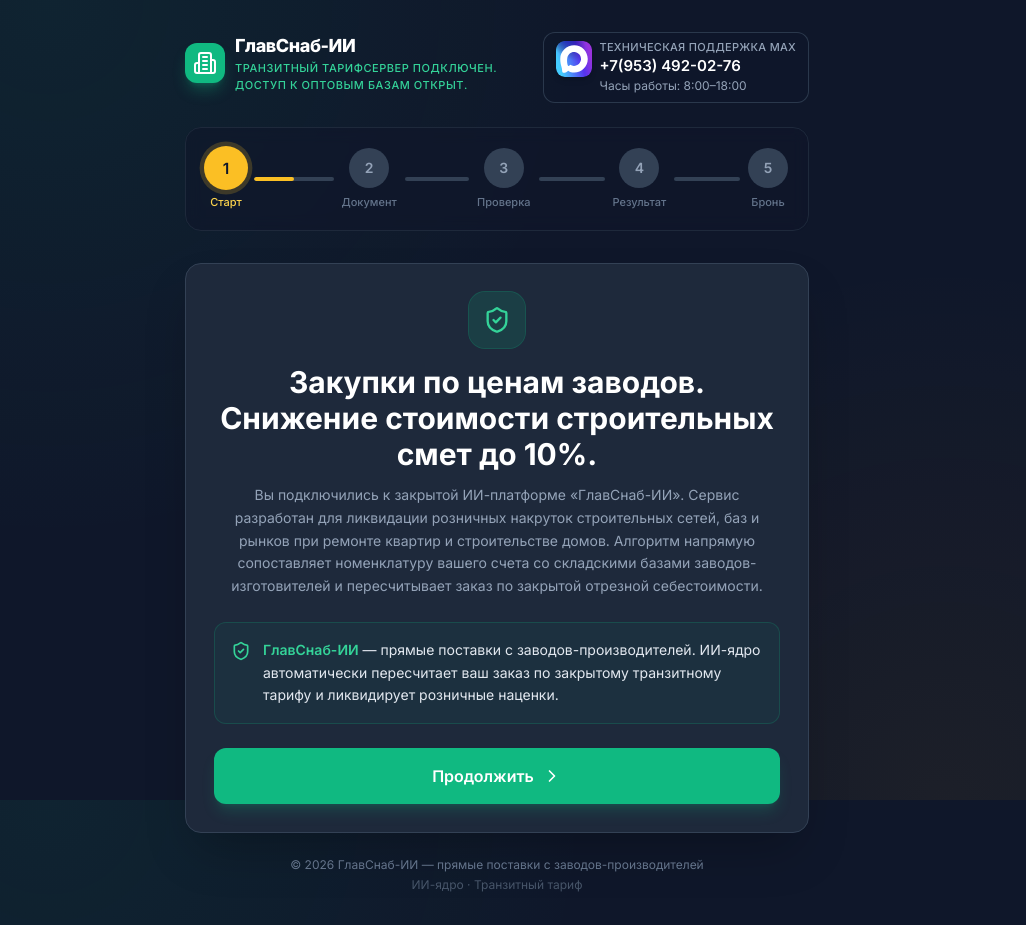
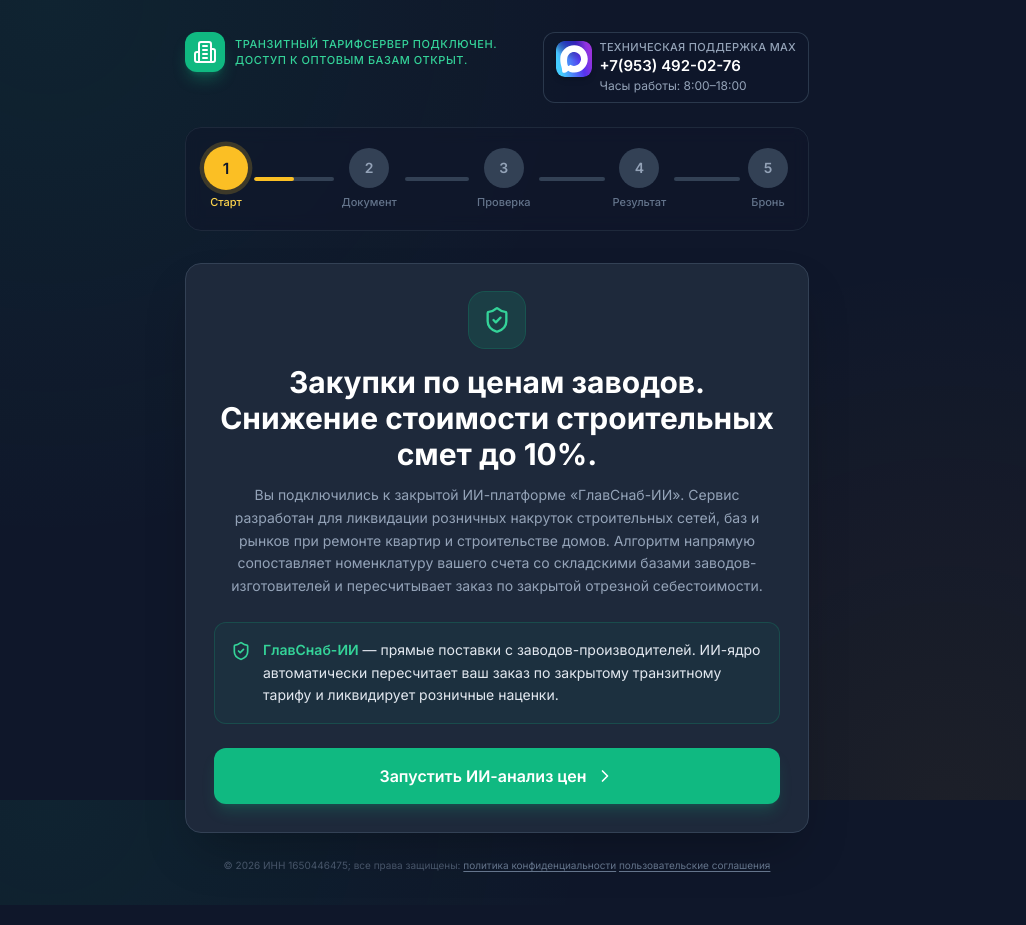
Before and after one commit to iShilyaev/glavsnab, a React (Vite) app: page / in a window 1280 px wide. Shown: the whole page, without its empty margins (143-1169 px from the left). Built offline with nearby package versions, Linux system fonts and the light colour scheme.

Commit message:
Text changes.

```diff
--- a/src/App.jsx
+++ b/src/App.jsx
@@ -61,7 +61,6 @@
               <Building2 className="h-6 w-6 text-white" />
             </div>
             <div className="min-w-0">
-              <p className="text-lg font-extrabold tracking-tight text-white">ГлавСнаб-ИИ</p>
               <p className="text-[11px] font-medium uppercase tracking-wider text-emerald-400">Транзитный тарифСЕРВЕР ПОДКЛЮЧЕН. <br />ДОСТУП К ОПТОВЫМ БАЗАМ ОТКРЫТ.</p>
             </div>
           </div>
@@ -108,9 +107,16 @@
         </main>
 
         {/* Footer */}
-        <footer className="mt-6 text-center text-xs text-slate-500">
-          <p>© {new Date().getFullYear()} ГлавСнаб-ИИ — прямые поставки с заводов-производителей</p>
-          <p className="mt-1 text-slate-600">ИИ-ядро · Транзитный тариф</p>
+        <footer className="mt-6 text-center text-[10px] leading-relaxed text-slate-600">
+          <p>
+            &copy; 2026 ИНН 1650446475; все права защищены:{' '}
+            <a href="#privacy" className="text-slate-500 underline underline-offset-2 transition hover:text-slate-300">
+              политика конфиденциальности
+            </a>{' '}
+            <a href="#terms" className="text-slate-500 underline underline-offset-2 transition hover:text-slate-300">
+              пользовательские соглашения
+            </a>
+          </p>
         </footer>
       </div>
     </div>
--- a/src/components/StepAmount.jsx
+++ b/src/components/StepAmount.jsx
@@ -27,7 +27,7 @@
         onClick={onNext}
         className="group flex w-full items-center justify-center gap-2 rounded-xl bg-emerald-500 px-6 py-4 text-base font-semibold text-white shadow-lg shadow-emerald-500/20 transition hover:bg-emerald-400"
       >
-        Продолжить
+        Запустить ИИ-анализ цен
         <ChevronRight className="h-5 w-5 transition group-hover:translate-x-1" />
       </button>
     </div>
--- a/src/components/StepSuccess.jsx
+++ b/src/components/StepSuccess.jsx
@@ -56,7 +56,7 @@
         className="group flex w-full items-center justify-center gap-2 rounded-xl bg-emerald-500 px-6 py-4 text-base font-semibold text-white shadow-lg shadow-emerald-500/30 transition hover:bg-emerald-400"
       >
         <Lock className="h-5 w-5" />
-        Активировать транзитный тариф и забронировать счёт
+        Начать ии пересчет и забронировать цену
         <ChevronRight className="h-5 w-5 transition group-hover:translate-x-1" />
       </button>
     </div>
--- a/src/components/StepUpload.jsx
+++ b/src/components/StepUpload.jsx
@@ -59,14 +59,14 @@
       <ol className="list-decimal space-y-2 pl-6 text-sm font-medium leading-snug text-slate-100">
         <li>Введите точную сумму вашего заказа</li>
         <li>Загрузите файл текущего счета для перекрестной ИИ-сверки</li>
-        <li>Зафиксируйте прямую цену и заберите спецификацию в WhatsApp</li>
+        <li>Зафиксируйте прямую цену и заберите спецификацию в Месенджер</li>
       </ol>
 
       <div className="rounded-xl border border-amber-400/25 bg-amber-400/5 p-4">
         <p className="text-sm font-semibold text-amber-300">Важно</p>
         <p className="mt-1.5 text-sm leading-relaxed text-slate-200">
           Запуская проверку, вы гарантированно получите те же самые бренды, марки и ГОСТы материалов,
-          которые указаны в вашем счете, но без розничной наценки посредников.
+          которые указаны в вашем счете, но без розничной наценки поставщиков.
         </p>
       </div>
 
```
